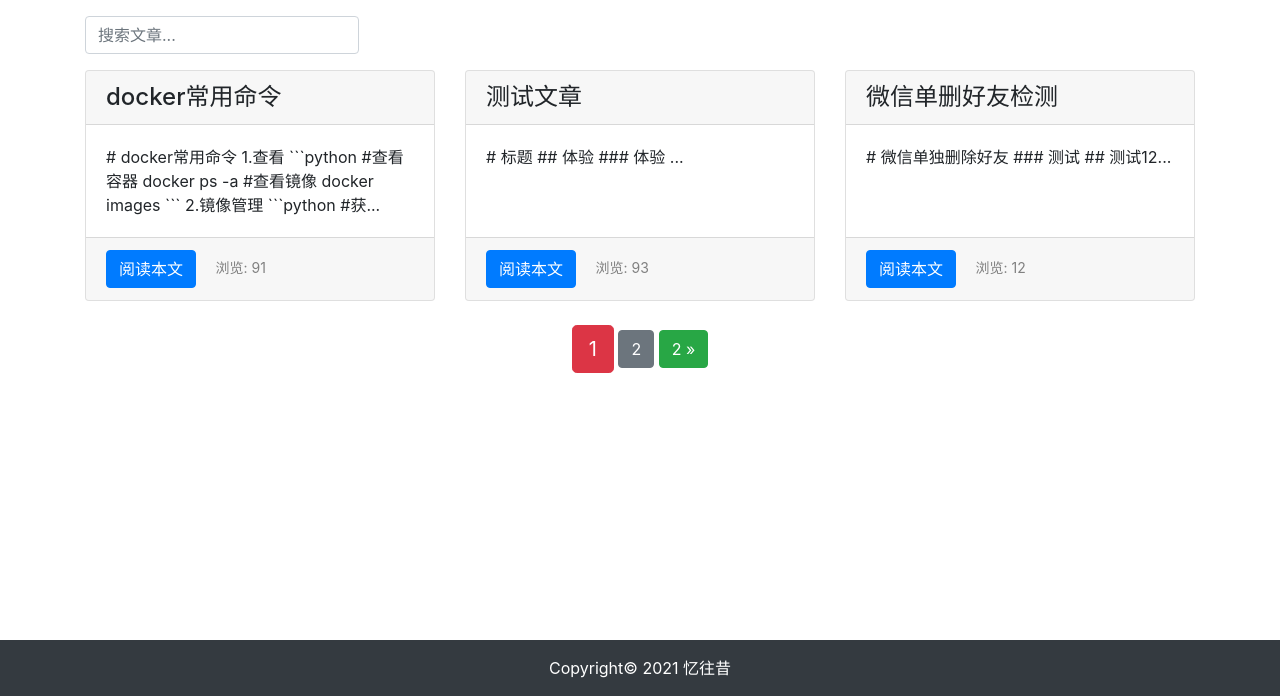
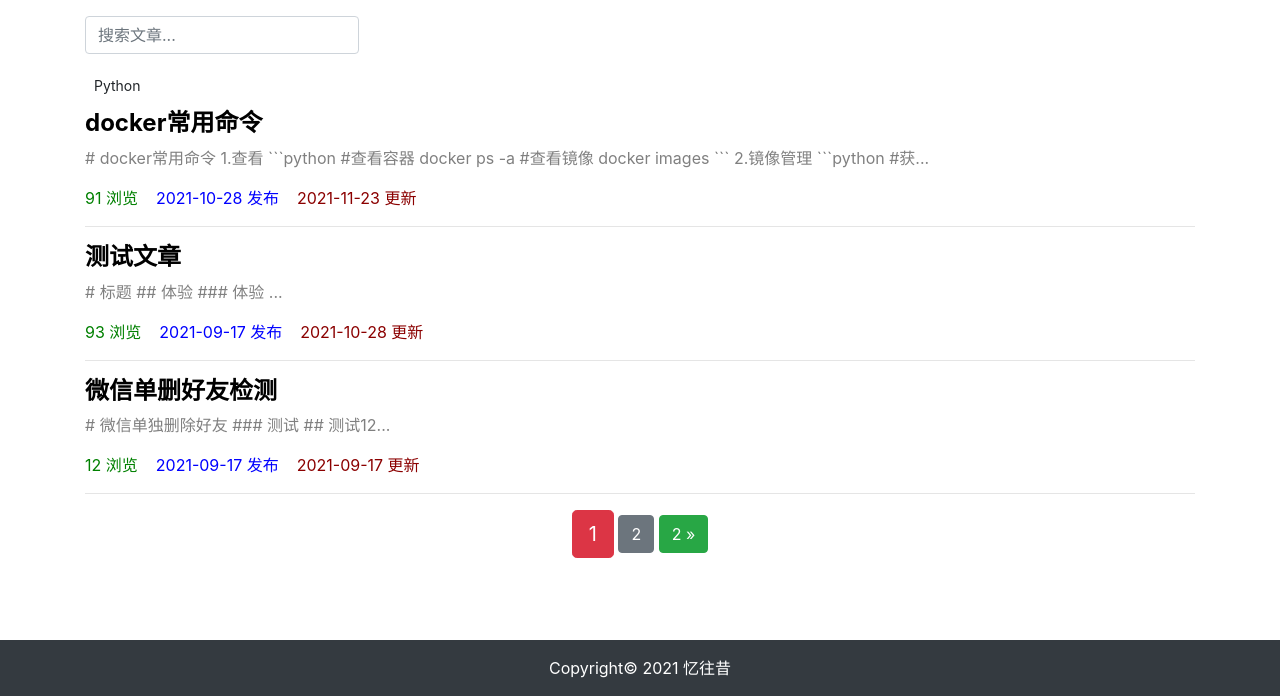
Before and after one commit to niezhe/django_project_test, a Django app: page /article/article-list/ in a window 1280 px wide. Shown: the part 104-800 px from the top of the page. Run offline with Django 3.2, Linux system fonts and the light colour scheme; data comes from the database, SQL or seed files in the repository; both versions use the stored data as it was after the commit; parts of the project's set-up code (start-up, migrations or seed data) failed here and were passed over; some libraries are stand-ins or nearby versions.

Commit message:
增加文章栏目

```diff
--- a/article/admin.py
+++ b/article/admin.py
@@ -2,6 +2,9 @@ from django.contrib import admin
 
 # Register your models here.
 from .models import ArticlePost
+from .models import ArticleColumn
 
 # 注册ArticlePost到admin中
 admin.site.register(ArticlePost)
+# 注册文章栏目
+admin.site.register(ArticleColumn)
--- a/article/models.py
+++ b/article/models.py
@@ -6,6 +6,20 @@ from django.contrib.auth.models import User
 # timezone处理时间相关的事物
 from django.utils import timezone
 from django.urls import reverse
+
+
+class ArticleColumn(models.Model):
+    """
+    栏目的Model
+    """
+    # 栏目标题
+    title = models.CharField(max_length=100, blank=True)
+    # 创建时间
+    created = models.DateTimeField(default=timezone.now)
+
+    def __str__(self):
+        return self.title
+
 
 # 博客文章数据模型
 class ArticlePost(models.Model):
@@ -22,6 +36,15 @@ class ArticlePost(models.Model):
 
     total_views = models.PositiveIntegerField(default=0)
 
+    # 文章栏目的“一对多”外键
+    column = models.ForeignKey(
+        ArticleColumn,
+        null=True,
+        blank=True,
+        on_delete=models.CASCADE,
+        related_name='article'
+    )
+
     class Meta:
         # ordering 指定模型返回的数据的排列顺序
         # '-created' 表明数据应该以倒序排列
@@ -33,5 +56,6 @@ class ArticlePost(models.Model):
         return self.title
 
         # 获取文章地址
+
     def get_absolute_url(self):
         return reverse('article:article_detail', args=[self.id])
--- a/article/views.py
+++ b/article/views.py
@@ -14,6 +14,7 @@ from django.core.paginator import Paginator
 # 引入Q对象
 from django.db.models import Q
 from comment.models import Comment
+from .models import ArticleColumn
 
 
 # 视图函数
@@ -121,6 +122,8 @@ def article_create(request):
             # 此时请重新创建用户，并传入此用户的id
             # new_article.author = User.objects.get(id=1)
             new_article.author = User.objects.get(id=request.user.id)
+            if request.POST['colum'] != 'none':
+                new_article.column = ArticleColumn.objects.get(id=request.POST['column'])
             # 将文章保存到数据库中
             new_article.save()
             # 完成返回到文章列表
@@ -130,10 +133,11 @@ def article_create(request):
             return HttpResponse('表单内容有误，请重新填写。')
         # 如果用户请求获取数据
     else:
+        columns = ArticleColumn.objects.all()
         # 创建表单类实例
         article_post_form = ArticlePostForm
         # 赋值上下文
-        context = {'article_post_form': article_post_form}
+        context = {'article_post_form': article_post_form, 'columns': columns}
         # 返回模板
         return render(request, 'article/create.html', context)
 
@@ -192,6 +196,10 @@ def article_update(request, id):
             article.title = request.POST['title']
             article.body = request.POST['body']
             article.save()
+            if request.POST['column'] != 'none':
+                article.column = ArticleColumn.objects.get(id=request.POST['column'])
+            else:
+                article.column = None
             # 完成后返回到修改后的文章，需要传入文章id
             return redirect('article:article_detail', id=id)
         # 如果数据不合法，返回错误
@@ -201,5 +209,10 @@ def article_update(request, id):
     else:
         # 创建表单类实例
         article_post_form = ArticlePostForm()
-        context = {'article': article, 'article_post_form': article_post_form}
+        columns = ArticleColumn.objects.all()
+        context = {
+            'article': article,
+            'article_post_form': article_post_form,
+            'columns': columns,
+        }
         return render(request, 'article/update.html', context)
--- a/templates/article/detail.html
+++ b/templates/article/detail.html
@@ -90,7 +90,7 @@
                         <strong style="color: pink">
                             {{ comment.user }}
                         </strong> 于
-                        <span style="color: green">
+                        <span style="color: #008000">
                         {{ comment.created|date:"Y-m-d H:i:s" }}
                     </span> 时说：
                     </p>
--- a/templates/article/list.html
+++ b/templates/article/list.html
@@ -51,34 +51,88 @@
             {% endif %}
         {% endif %}
 
+{#        <div class="row mt-2">#}
+{#            {% for article in articles %}#}
+{#                <!-- 文章内容 -->#}
+{#                <div class="col-4 mb-4">#}
+{#                    <!-- 卡片容器 -->#}
+{#                    <div class="card h-100">#}
+{#                        <!-- 标题 -->#}
+{#                        <h4 class="card-header">{{ article.title }}</h4>#}
+{#                        <!-- 摘要 -->#}
+{#                        <div class="card-body">#}
+{#                            <p class="card-text">{{ article.body|slice:'100' }}...</p>#}
+{#                        </div>#}
+{#                        <!-- 注脚 -->#}
+{#                        <div class="card-footer">#}
+{#                            <a href="#" class="btn btn-primary">阅读本文</a>#}
+{#                            实现跳转#}
+{#                            <a href="{% url 'article:article_detail' article.id %}" class="btn btn-primary">阅读本文</a>#}
+{#                            <!-- 显示浏览量 -->#}
+{#                            <span>#}
+{#                                <small class="col align-self-end" style="color: gray;">#}
+{#                                    浏览: {{ article.total_views }}#}
+{#                                </small>#}
+{#                            </span>#}
+{#                        </div>#}
+{#                    </div>#}
+{#                </div>#}
+{#            {% endfor %}#}
+{##}
+{#        </div>#}
+        <!-- 列表循环 -->
         <div class="row mt-2">
             {% for article in articles %}
                 <!-- 文章内容 -->
-                <div class="col-4 mb-4">
-                    <!-- 卡片容器 -->
-                    <div class="card h-100">
-                        <!-- 标题 -->
-                        <h4 class="card-header">{{ article.title }}</h4>
-                        <!-- 摘要 -->
-                        <div class="card-body">
-                            <p class="card-text">{{ article.body|slice:'100' }}...</p>
-                        </div>
-                        <!-- 注脚 -->
-                        <div class="card-footer">
-{#                            <a href="#" class="btn btn-primary">阅读本文</a>#}
-{#                            实现跳转#}
-                            <a href="{% url 'article:article_detail' article.id %}" class="btn btn-primary">阅读本文</a>
-                            <!-- 显示浏览量 -->
-                            <span>
-                                <small class="col align-self-end" style="color: gray;">
-                                    浏览: {{ article.total_views }}
-                                </small>
-                            </span>
-                        </div>
+                <div class="col-12">
+                    <!-- 栏目 -->
+                    {% if article.column %}
+                        <button type="button"
+                                class="btn btn-sm mb-2
+                        {% if article.column.title == 'Django' %}
+                            btn-success
+                        {% elif article.column.title == 'Java' %}
+                            btn-danger
+                        {% elif article.column.title == 'HTML' %}
+                            btn-warning
+                        {% endif %}
+                    "
+                        >
+                            {{ article.column }}
+                        </button>
+                    {% endif %}
+                    <!-- 标题 -->
+                    <h4>
+                        <b>
+                            <a href="{% url 'article:article_detail' article.id %}"
+                               style="color: black;"
+                            >
+                                {{ article.title }}
+                            </a>
+                        </b>
+                    </h4>
+                    <!-- 摘要 -->
+                    <div>
+                        <p style="color: gray;">
+                            {{ article.body|slice:'100' }}...
+                        </p>
                     </div>
+                    <!-- 注脚 -->
+                    <p>
+                        <!-- 附加信息 -->
+                        <span style="color: green;">
+                    {{ article.total_views }} 浏览&nbsp;&nbsp;&nbsp;
+                </span>
+                        <span style="color: blue;">
+                    {{ article.created|date:'Y-m-d' }} 发布&nbsp;&nbsp;&nbsp;
+                </span>
+                        <span style="color: darkred;">
+                    {{ article.updated|date:'Y-m-d' }} 更新
+                </span>
+                    </p>
+                    <hr>
                 </div>
             {% endfor %}
-
         </div>
         <!-- 页码导航 -->
         <div class="pagination row">
```
Also changed, not shown: django常用命令.md (+2 -1 lines), templates/article/create.html (+17 -4 lines), templates/article/update.html (+19 -0 lines), db.sqlite3.
